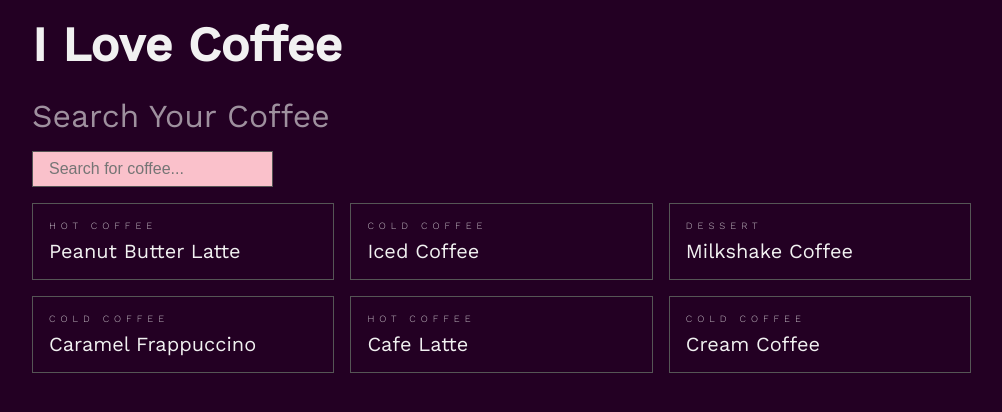
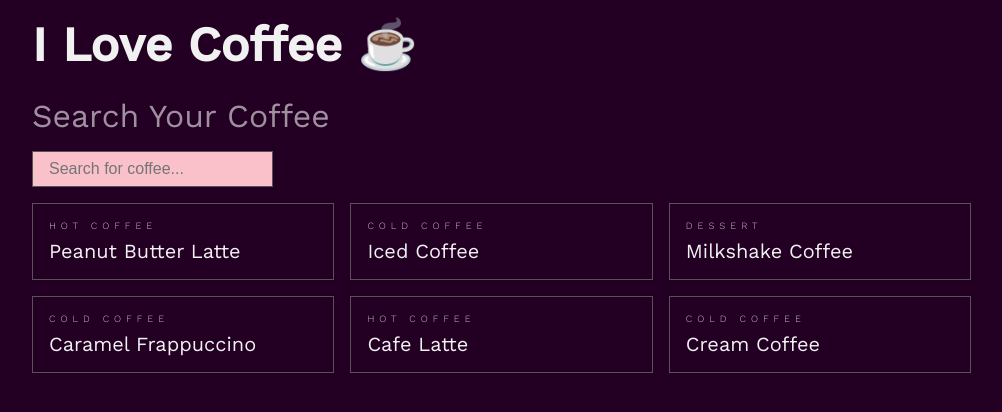
Before and after one commit to ChenRoz08/Coffee-Search, a plain HTML site: page index.html in a window 1280 px wide. Shown: the whole page, without its empty margins (104-1106 px from the left). Drawn offline with nearby package versions, Linux system fonts and the light colour scheme.

Commit message:
Update Styling

```diff
--- a/index.html
+++ b/index.html
@@ -13,7 +13,7 @@
     <section class="recipes-section" id="recipes" aria-labelledby="recipes">
         <div class="container">
 
-            <h1>I Love Coffee</h1>
+            <h1>I Love Coffee ☕</h1>
             <h2>Search Your Coffee</h2>
 
             <input type="search" id="search" onkeyup="mySearch()" placeholder="Search for coffee..."
```
